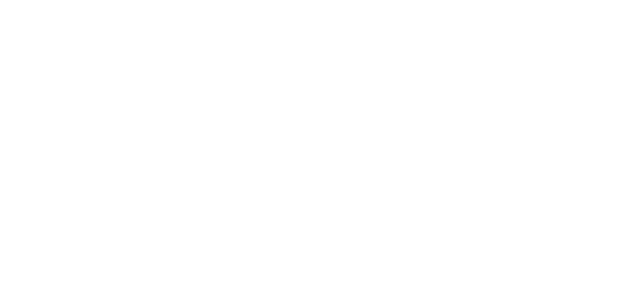
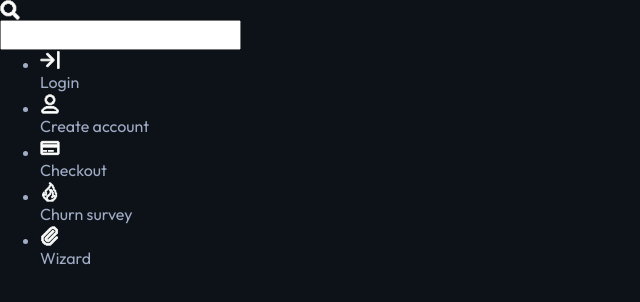
Before and after one commit to advazq/forms-dom, a website: page src/index.html in a window 1280 px wide. Shown: the whole page, without its empty margins (0-640 px from the left). Drawn offline with Linux system fonts and the light colour scheme.

Commit message:
starting main layout

```diff
--- a/package.json
+++ b/package.json
@@ -16,5 +16,8 @@
     "oxlint": "^1.59.0",
     "servor": "^4.0.2"
   },
-  "packageManager": "pnpm@10.30.3"
+  "packageManager": "pnpm@10.30.3",
+  "dependencies": {
+    "lit-html": "^3.3.2"
+  }
 }
--- a/src/css/global.css
+++ b/src/css/global.css
@@ -0,0 +1,50 @@
+/* outfit-regular - latin */
+@font-face {
+    font-display: swap;
+    font-family: 'Outfit';
+    font-style: normal;
+    font-weight: 400;
+    src: url('../assets/fonts/outfit-v15-latin-regular.woff2') format('woff2'); /
+  }
+  /* outfit-700 - latin */
+  @font-face {
+    font-display: swap;
+    font-family: 'Outfit';
+    font-style: normal;
+    font-weight: 700;
+    src: url('../assets/fonts/outfit-v15-latin-700.woff2') format('woff2');
+  }
+
+  /* jersey-10-regular - latin */
+@font-face {
+    font-display: swap; /* Check https://developer.mozilla.org/en-US/docs/Web/CSS/@font-face/font-display for other options. */
+    font-family: 'Jersey 10';
+    font-style: normal;
+    font-weight: 400;
+    src: url('../assets/fonts/jersey-10-v4-latin-regular.woff2') format('woff2'); /* Chrome 36+, Opera 23+, Firefox 39+, Safari 12+, iOS 10+ */
+  }
+
+:root {
+  --black: #0c1217;
+  --grey: #a1adc7;
+  --white: #fffffe;
+  --dark-grey: #1b1f26;
+
+  --font: "Outfit", Helvetica, sans-serif;
+}
+
+body {
+  background-color: var(--black);
+  font-family: var(--font);
+  color: var(--grey)
+
+}
+
+/* Temporal */
+
+svg {
+    width: 20px;
+    height: 20px;
+    fill: var(--white);
+    stroke: var(--white);
+}
--- a/src/index.html
+++ b/src/index.html
@@ -7,5 +7,91 @@
     <link rel="stylesheet" href="./css/global.css" />
     <link rel="stylesheet" href="./css/reset.css" />
   </head>
-  <body></body>
+  <body>
+    <search>
+      <?xml version="1.0" encoding="UTF-8"?><svg
+        id="search"
+        xmlns="http://www.w3.org/2000/svg"
+        viewBox="0 0 24 24"
+      >
+        <path
+          d="m22,20v-1h-1v-1h-1v-1h-1v-1h-2v-1h1v-2h1v-6h-1v-2h-1v-1h-1v-1h-1v-1h-2v-1h-6v1h-2v1h-1v1h-1v1h-1v2h-1v6h1v2h1v1h1v1h1v1h2v1h6v-1h2v-1h1v2h1v1h1v1h1v1h1v1h2v-1h1v-2h-1Zm-10-5v1h-4v-1h-2v-1h-1v-2h-1v-4h1v-2h1v-1h2v-1h4v1h2v1h1v2h1v4h-1v2h-1v1h-2Z"
+        />
+      </svg>
+      <input type="text" />
+    </search>
+    <nav>
+      <ul>
+        <li>
+          <a
+            ><?xml version="1.0" encoding="UTF-8"?><svg
+              id="login"
+              xmlns="http://www.w3.org/2000/svg"
+              viewBox="0 0 24 24"
+            >
+              <polygon
+                points="10 19 10 20 8 20 8 18 9 18 9 17 10 17 10 16 11 16 11 15 12 15 12 14 13 14 13 13 1 13 1 11 13 11 13 10 12 10 12 9 11 9 11 8 10 8 10 7 9 7 9 6 8 6 8 4 10 4 10 5 11 5 11 6 12 6 12 7 13 7 13 8 14 8 14 9 15 9 15 10 16 10 16 11 17 11 17 13 16 13 16 14 15 14 15 15 14 15 14 16 13 16 13 17 12 17 12 18 11 18 11 19 10 19"
+              />
+              <rect x="21" y="2" width="2" height="20" /></svg
+            >Login</a
+          >
+        </li>
+        <li>
+          <a
+            ><?xml version="1.0" encoding="UTF-8"?><svg
+              id="user"
+              xmlns="http://www.w3.org/2000/svg"
+              viewBox="0 0 24 24"
+            >
+              <path
+                d="m17,5v-2h-1v-1h-2v-1h-4v1h-2v1h-1v2h-1v4h1v2h1v1h2v1h4v-1h2v-1h1v-2h1v-4h-1Zm-2,4v1h-1v1h-4v-1h-1v-1h-1v-4h1v-1h1v-1h4v1h1v1h1v4h-1Z"
+              />
+              <path
+                d="m21,19v-1h-1v-1h-1v-1h-2v-1H7v1h-2v1h-1v1h-1v1h-1v3h1v1h18v-1h1v-3h-1Zm-16,0v-1h2v-1h10v1h2v1h1v2H4v-2h1Z"
+              /></svg
+            >Create account</a
+          >
+        </li>
+        <li>
+          <a
+            ><?xml version="1.0" encoding="UTF-8"?><svg
+              id="credit-card"
+              xmlns="http://www.w3.org/2000/svg"
+              viewBox="0 0 24 24"
+            >
+              <path d="m22,5v-1H2v1h-1v14h1v1h20v-1h1V5h-1Zm-1,13H3v-7h18v7Zm0-10H3v-2h18v2Z" />
+              <rect x="4" y="15" width="4" height="1" />
+              <rect x="10" y="15" width="6" height="1" /></svg
+            >Checkout</a
+          >
+        </li>
+        <li>
+          <a
+            ><?xml version="1.0" encoding="UTF-8"?><svg
+              id="fire"
+              xmlns="http://www.w3.org/2000/svg"
+              viewBox="0 0 24 24"
+            >
+              <path
+                d="m19,13v-3h-1v-1h-1v-3h-1v-2h-1v-1h-1v-1h-1v-1h-2v1h1v2h-1v2h-1v1h-1v1h-1v1h-1v1h-1v3h1v2h-1v-1h-1v-2h-1v2h-1v3h1v2h1v1h1v1h1v1h1v1h8v-1h1v-1h1v-1h1v-2h1v-5h-1Zm-3,7v1h-2v1h-4v-1h-1v-3h1v-1h1v-1h1v-1h1v-4h1v2h1v4h-1v2h1v-1h1v-1h1v3h-1Zm3-3h-1v-1h-2v-4h-1v-2h-1v-1h-3v1h1v4h-1v1h-1v1h-1v1h-1v3h-1v-1h-1v-1h-1v-2h3v-4h-1v-1h1v-1h1v-1h1v-1h1v-1h1v-2h1v-1h1v1h1v2h1v3h1v1h1v3h1v3Z"
+              /></svg
+            >Churn survey</a
+          >
+        </li>
+        <li>
+          <a
+            ><?xml version="1.0" encoding="UTF-8"?><svg
+              id="paperclip"
+              xmlns="http://www.w3.org/2000/svg"
+              viewBox="0 0 24 24"
+            >
+              <polygon
+                points="21 4 21 9 20 9 20 10 19 10 19 11 18 11 18 12 17 12 17 13 16 13 16 14 15 14 15 15 14 15 14 16 13 16 13 17 12 17 12 18 11 18 11 19 8 19 8 18 7 18 7 17 6 17 6 14 7 14 7 13 8 13 8 12 9 12 9 11 10 11 10 10 11 10 11 9 12 9 12 8 13 8 13 7 14 7 14 6 15 6 15 5 16 5 16 6 17 6 17 7 16 7 16 8 15 8 15 9 14 9 14 10 13 10 13 11 12 11 12 12 11 12 11 13 10 13 10 14 9 14 9 15 8 15 8 16 9 16 9 17 10 17 10 16 11 16 11 15 12 15 12 14 13 14 13 13 14 13 14 12 15 12 15 11 16 11 16 10 17 10 17 9 18 9 18 8 19 8 19 5 18 5 18 4 17 4 17 3 14 3 14 4 13 4 13 5 12 5 12 6 11 6 11 7 10 7 10 8 9 8 9 9 8 9 8 10 7 10 7 11 6 11 6 12 5 12 5 13 4 13 4 18 5 18 5 19 6 19 6 20 7 20 7 21 12 21 12 20 13 20 13 19 14 19 14 18 15 18 15 17 16 17 16 16 17 16 17 15 18 15 18 14 19 14 19 13 21 13 21 15 20 15 20 16 19 16 19 17 18 17 18 18 17 18 17 19 16 19 16 20 15 20 15 21 14 21 14 22 13 22 13 23 7 23 7 22 5 22 5 21 4 21 4 20 3 20 3 18 2 18 2 12 3 12 3 11 4 11 4 10 5 10 5 9 6 9 6 8 7 8 7 7 8 7 8 6 9 6 9 5 10 5 10 4 11 4 11 3 12 3 12 2 14 2 14 1 18 1 18 2 19 2 19 3 20 3 20 4 21 4"
+              /></svg
+            >Wizard</a
+          >
+        </li>
+      </ul>
+    </nav>
+  </body>
 </html>
```
Also changed, not shown: pnpm-lock.yaml, src/assets/fonts/jersey-10-v4-latin-regular.woff2 (added), src/assets/fonts/outfit-v15-latin-700.woff2 (added), src/assets/fonts/outfit-v15-latin-regular.woff2 (added).
